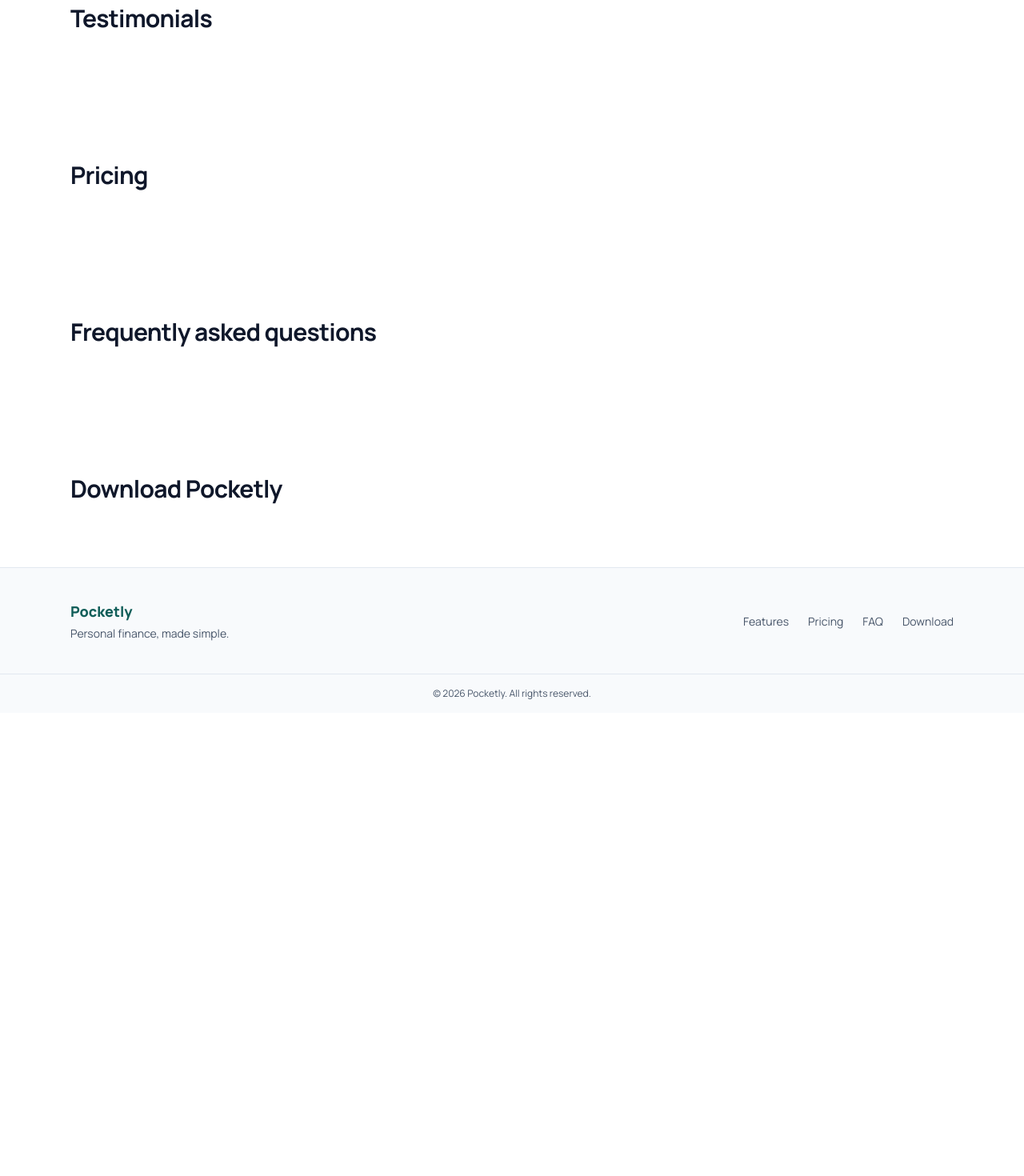
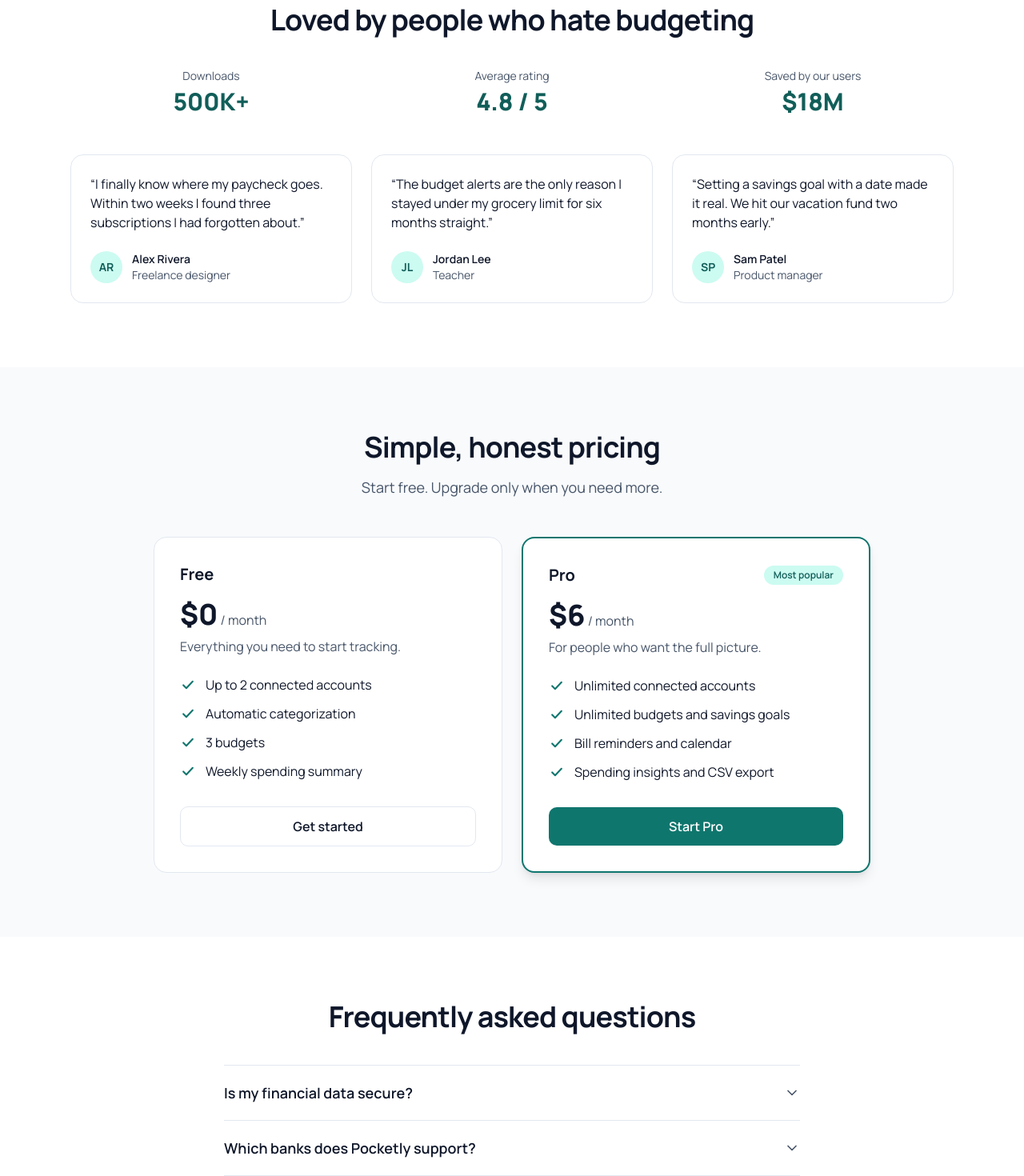
Before and after one commit to fanorama/finance-landing-page, a React (Vite) app: page / in a window 1280 px wide. Shown: the part 740-2210 px from the top of the page at 80% size. Before the commit the page ends 1631 px from the top, so only its background shows below. Built offline with nearby package versions, Linux system fonts and the light colour scheme.

Commit message:
[P1-T04] Build Testimonials, Pricing, FAQ, and Download CTA sections
Co-Authored-By: Claude Sonnet 5.5 <noreply@anthropic.com>

```diff
--- a/src/sections/DownloadCta.tsx
+++ b/src/sections/DownloadCta.tsx
@@ -1,7 +1,38 @@
+const storeButton =
+  'inline-flex min-w-48 items-center gap-3 rounded-control bg-white px-5 py-3 text-ink transition-colors hover:bg-brand-50 focus-visible:outline-2 focus-visible:outline-offset-2 focus-visible:outline-white'
+
 export default function DownloadCta() {
   return (
-    <section id="download" className="mx-auto max-w-6xl px-4 py-20 sm:px-6">
-      <h2 className="text-3xl font-bold tracking-tight">Download Pocketly</h2>
+    <section id="download" className="bg-brand-700">
+      <div className="mx-auto max-w-4xl px-4 py-20 text-center sm:px-6">
+        <h2 className="text-3xl font-bold tracking-tight text-white sm:text-4xl">
+          Take control of your money today
+        </h2>
+        <p className="mx-auto mt-4 max-w-xl text-lg text-brand-100">
+          Download Pocketly for free and see your full financial picture in minutes.
+        </p>
+
+        <div className="mt-8 flex flex-col items-center justify-center gap-4 sm:flex-row">
+          <a href="#" className={storeButton}>
+            <svg viewBox="0 0 24 24" className="size-7" fill="currentColor" aria-hidden="true">
+              <path d="M12 3a4 4 0 0 0-4 4v1H7a3 3 0 0 0-3 3v6a4 4 0 0 0 4 4h8a4 4 0 0 0 4-4v-6a3 3 0 0 0-3-3h-1V7a4 4 0 0 0-4-4z" />
+            </svg>
+            <span className="text-left leading-tight">
+              <span className="block text-[11px]">Download on the</span>
+              <span className="block text-lg font-semibold">App Store</span>
+            </span>
+          </a>
+          <a href="#" className={storeButton}>
+            <svg viewBox="0 0 24 24" className="size-7" fill="currentColor" aria-hidden="true">
+              <path d="M6 3l14 9-14 9V3z" />
+            </svg>
+            <span className="text-left leading-tight">
+              <span className="block text-[11px]">Get it on</span>
+              <span className="block text-lg font-semibold">Google Play</span>
+            </span>
+          </a>
+        </div>
+      </div>
     </section>
   )
 }
--- a/src/sections/Faq.tsx
+++ b/src/sections/Faq.tsx
@@ -1,7 +1,54 @@
+const faqs = [
+  {
+    question: 'Is my financial data secure?',
+    answer:
+      'Yes. Your data is encrypted in transit and at rest, and bank connections are read-only, so Pocketly can see transactions but can never move money.',
+  },
+  {
+    question: 'Which banks does Pocketly support?',
+    answer:
+      'Pocketly connects to thousands of banks, credit unions, and card issuers. Search for yours in the app before you sign up.',
+  },
+  {
+    question: 'How much does it cost?',
+    answer:
+      'The Free plan costs nothing and has no time limit. Pro adds unlimited accounts, goals, and exports for a monthly fee.',
+  },
+  {
+    question: 'Can I export my data?',
+    answer: 'Pro users can export all transactions to CSV at any time. Free users can request an export from support.',
+  },
+  {
+    question: 'How do I cancel Pro?',
+    answer:
+      'Open Settings, tap Subscription, and choose Cancel. You keep Pro until the end of the period you already paid for.',
+  },
+  {
+    question: 'What happens to my data if I delete my account?',
+    answer: 'Deleting your account removes your profile and transaction history from our servers within 30 days.',
+  },
+]
+
 export default function Faq() {
   return (
-    <section id="faq" className="mx-auto max-w-6xl px-4 py-20 sm:px-6">
-      <h2 className="text-3xl font-bold tracking-tight">Frequently asked questions</h2>
+    <section id="faq" className="mx-auto max-w-3xl px-4 py-20 sm:px-6">
+      <h2 className="text-center text-3xl font-bold tracking-tight sm:text-4xl">
+        Frequently asked questions
+      </h2>
+
+      <div className="mt-10 divide-y divide-line border-y border-line">
+        {faqs.map((faq) => (
+          <details key={faq.question} className="group py-4">
+            <summary className="flex cursor-pointer list-none items-center justify-between gap-4 rounded-sm py-1 text-lg font-semibold focus-visible:outline-2 focus-visible:outline-offset-2 focus-visible:outline-brand-600 [&::-webkit-details-marker]:hidden">
+              {faq.question}
+              <svg viewBox="0 0 24 24" className="size-5 shrink-0 text-muted transition-transform group-open:rotate-180" fill="none" stroke="currentColor" strokeWidth="2" strokeLinecap="round" strokeLinejoin="round" aria-hidden="true">
+                <path d="M6 9l6 6 6-6" />
+              </svg>
+            </summary>
+            <p className="mt-3 text-muted">{faq.answer}</p>
+          </details>
+        ))}
+      </div>
     </section>
   )
 }
--- a/src/sections/Pricing.tsx
+++ b/src/sections/Pricing.tsx
@@ -1,7 +1,89 @@
+const plans = [
+  {
+    name: 'Free',
+    price: '$0',
+    description: 'Everything you need to start tracking.',
+    features: ['Up to 2 connected accounts', 'Automatic categorization', '3 budgets', 'Weekly spending summary'],
+    cta: 'Get started',
+    highlighted: false,
+  },
+  {
+    name: 'Pro',
+    price: '$6',
+    description: 'For people who want the full picture.',
+    features: [
+      'Unlimited connected accounts',
+      'Unlimited budgets and savings goals',
+      'Bill reminders and calendar',
+      'Spending insights and CSV export',
+    ],
+    cta: 'Start Pro',
+    highlighted: true,
+  },
+]
+
+function Check() {
+  return (
+    <svg viewBox="0 0 24 24" className="mt-0.5 size-5 shrink-0 text-brand-600" fill="none" stroke="currentColor" strokeWidth="2.5" strokeLinecap="round" strokeLinejoin="round" aria-hidden="true">
+      <path d="M5 12.5l4.5 4.5L19 7" />
+    </svg>
+  )
+}
+
 export default function Pricing() {
   return (
-    <section id="pricing" className="mx-auto max-w-6xl px-4 py-20 sm:px-6">
-      <h2 className="text-3xl font-bold tracking-tight">Pricing</h2>
+    <section id="pricing" className="bg-surface">
+      <div className="mx-auto max-w-6xl px-4 py-20 sm:px-6">
+        <div className="mx-auto max-w-2xl text-center">
+          <h2 className="text-3xl font-bold tracking-tight sm:text-4xl">Simple, honest pricing</h2>
+          <p className="mt-4 text-lg text-muted">Start free. Upgrade only when you need more.</p>
+        </div>
+
+        <ul className="mx-auto mt-12 grid max-w-4xl gap-6 md:grid-cols-2">
+          {plans.map((plan) => (
+            <li
+              key={plan.name}
+              className={
+                plan.highlighted
+                  ? 'rounded-card border-2 border-brand-600 bg-white p-8 shadow-lg'
+                  : 'rounded-card border border-line bg-white p-8'
+              }
+            >
+              <div className="flex items-center justify-between">
+                <h3 className="text-xl font-bold">{plan.name}</h3>
+                {plan.highlighted && (
+                  <span className="rounded-full bg-brand-100 px-3 py-1 text-xs font-semibold text-brand-700">
+                    Most popular
+                  </span>
+                )}
+              </div>
+              <p className="mt-4">
+                <span className="text-4xl font-extrabold">{plan.price}</span>
+                <span className="text-muted"> / month</span>
+              </p>
+              <p className="mt-2 text-muted">{plan.description}</p>
+              <ul className="mt-6 space-y-3">
+                {plan.features.map((feature) => (
+                  <li key={feature} className="flex gap-3">
+                    <Check />
+                    <span>{feature}</span>
+                  </li>
+                ))}
+              </ul>
+              <a
+                href="#download"
+                className={
+                  plan.highlighted
+                    ? 'mt-8 block rounded-control bg-brand-600 px-5 py-3 text-center font-semibold text-white transition-colors hover:bg-brand-700 focus-visible:outline-2 focus-visible:outline-offset-2 focus-visible:outline-brand-600'
+                    : 'mt-8 block rounded-control border border-line px-5 py-3 text-center font-semibold transition-colors hover:bg-surface focus-visible:outline-2 focus-visible:outline-offset-2 focus-visible:outline-brand-600'
+                }
+              >
+                {plan.cta}
+              </a>
+            </li>
+          ))}
+        </ul>
+      </div>
     </section>
   )
 }
--- a/src/sections/Testimonials.tsx
+++ b/src/sections/Testimonials.tsx
@@ -1,7 +1,76 @@
+const testimonials = [
+  {
+    quote:
+      'I finally know where my paycheck goes. Within two weeks I found three subscriptions I had forgotten about.',
+    name: 'Alex Rivera',
+    role: 'Freelance designer',
+  },
+  {
+    quote:
+      'The budget alerts are the only reason I stayed under my grocery limit for six months straight.',
+    name: 'Jordan Lee',
+    role: 'Teacher',
+  },
+  {
+    quote:
+      'Setting a savings goal with a date made it real. We hit our vacation fund two months early.',
+    name: 'Sam Patel',
+    role: 'Product manager',
+  },
+]
+
+const stats = [
+  { value: '500K+', label: 'Downloads' },
+  { value: '4.8 / 5', label: 'Average rating' },
+  { value: '$18M', label: 'Saved by our users' },
+]
+
+function initials(name: string) {
+  return name
+    .split(' ')
+    .map((part) => part[0])
+    .join('')
+}
+
 export default function Testimonials() {
   return (
-    <section className="mx-auto max-w-6xl px-4 py-20 sm:px-6">
-      <h2 className="text-3xl font-bold tracking-tight">Testimonials</h2>
+    <section id="testimonials" className="mx-auto max-w-6xl px-4 py-20 sm:px-6">
+      <div className="mx-auto max-w-2xl text-center">
+        <h2 className="text-3xl font-bold tracking-tight sm:text-4xl">
+          Loved by people who hate budgeting
+        </h2>
+      </div>
+
+      <dl className="mt-10 grid grid-cols-1 gap-6 text-center sm:grid-cols-3">
+        {stats.map((stat) => (
+          <div key={stat.label}>
+            <dt className="text-sm text-muted">{stat.label}</dt>
+            <dd className="mt-1 text-3xl font-extrabold text-brand-700">{stat.value}</dd>
+          </div>
+        ))}
+      </dl>
+
+      <ul className="mt-12 grid gap-6 md:grid-cols-3">
+        {testimonials.map((t) => (
+          <li key={t.name}>
+            <figure className="flex h-full flex-col rounded-card border border-line bg-white p-6">
+              <blockquote className="flex-1 text-ink">“{t.quote}”</blockquote>
+              <figcaption className="mt-6 flex items-center gap-3">
+                <span
+                  aria-hidden="true"
+                  className="flex size-10 items-center justify-center rounded-full bg-brand-100 text-sm font-bold text-brand-700"
+                >
+                  {initials(t.name)}
+                </span>
+                <span>
+                  <span className="block text-sm font-semibold">{t.name}</span>
+                  <span className="block text-sm text-muted">{t.role}</span>
+                </span>
+              </figcaption>
+            </figure>
+          </li>
+        ))}
+      </ul>
     </section>
   )
 }
```
